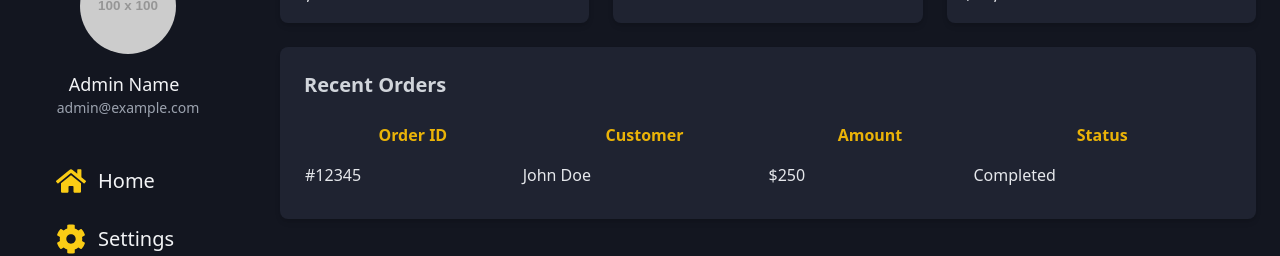
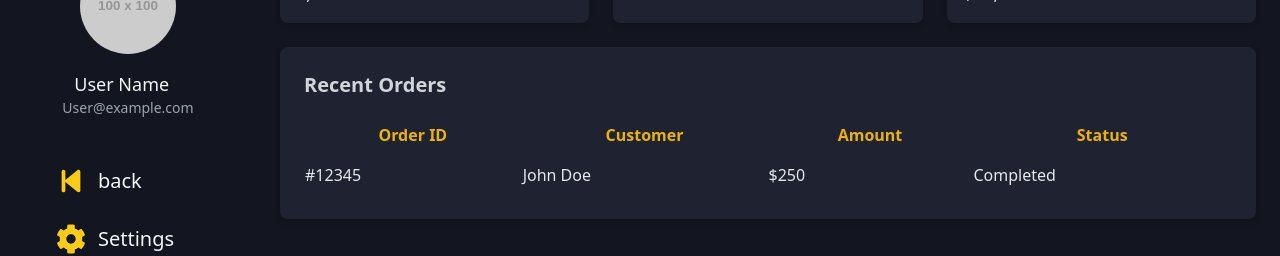
Before and after one commit to cool-dev-bot/b1game, a React (Vite) app: page /adminpanel in a window 1280 px wide. Shown: the part 165-421 px from the top of the page. Built offline with nearby package versions, Linux system fonts and the light colour scheme.

Commit message:
userpannel-sm-change

```diff
--- a/src/components/adminpanel/adminPanel.jsx
+++ b/src/components/adminpanel/adminPanel.jsx
@@ -1,12 +1,17 @@
 import React, { useState } from 'react';
 import DashboardContent from './DashboardContent.jsx';
-import { FaHome, FaUser, FaCog, FaSignOutAlt, FaBell, FaUserCircle, FaSearch } from 'react-icons/fa';
+import { FaHome, FaUser, FaCog, FaSignOutAlt, FaBell, FaUserCircle, FaSearch, FaBackward, FaBackspace } from 'react-icons/fa';
 import Modal from '../modal.jsx';
 import SettingsLayout from '../settingcompo/Settings.jsx';
 import SettingPortal from '../settingcompo/settingPortal.jsx';
 import { motion } from 'framer-motion';
+import { FaBackwardFast, FaBackwardStep } from 'react-icons/fa6';
+import { useNavigate } from 'react-router-dom';
+import { Link } from 'react-router-dom';
 const AdminPanel = () => {
-  const [setting, setSetting] = useState(false)
+  const [setting, setSetting] = useState(false);
+  const navigate = useNavigate();
+
 
   return  (
     <div className="flex flex-col sm:flex-row min-h-screen bg-[#131620] sm:mb-4 mb-12">
@@ -40,9 +45,9 @@ const AdminPanel = () => {
           />
           <div className="sm:ml-0 ml-4">
             <h3 className="sm:mt-4 mt-8 ml-3 font-light text-sm sm:text-lg ">
-              Admin Name
+              User Name
             </h3>
-            <p className="text-sm text-gray-400 ">admin@example.com</p>
+            <p className="text-sm text-gray-400 ">User@example.com</p>
           </div>
         </div>
         <nav className="sm:mt-7 mt-4 sm:ml-10 mb-6">
@@ -52,7 +57,7 @@ const AdminPanel = () => {
                 href="/"
                 className="flex sm:w-[80%] items-center px-4 py-2 text-sm sm:text-xl font-medium hover:bg-yellow-400 hover:text-[#131620] rounded-md"
               >
-                <FaHome className="sm:mr-3 mr-2 sm:text-3xl text-yellow-400  text-xl" /> Home
+                <FaBackwardStep className="sm:mr-3 mr-2 sm:text-3xl text-yellow-400  text-xl" /> back
               </a>
             </li>
             <li className="mt-3" onClick={() => setSetting(true)}>
```
